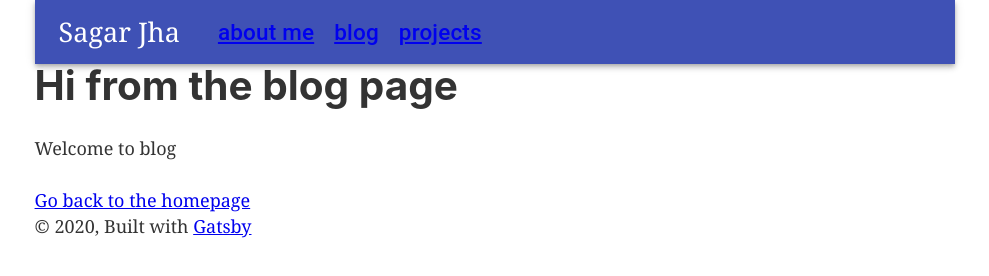
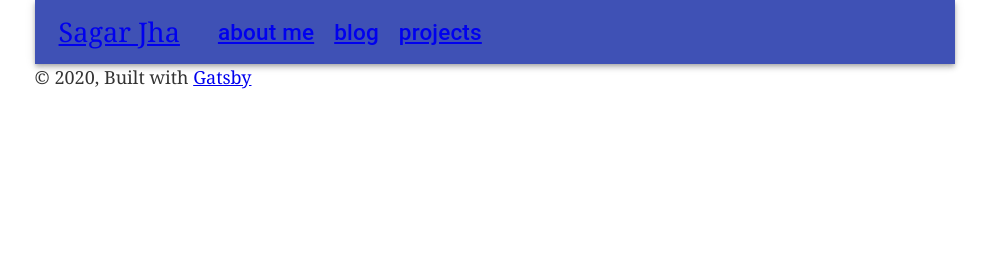
Before and after one commit to sagarjhaa/sagarjha.me, a Gatsby site: page /blog in a window 1280 px wide. Shown: the whole page, without its empty margins (145-1134 px from the left). Built offline with nearby package versions, Linux system fonts and the light colour scheme; Gatsby itself is replaced by a stand-in of ours.

Commit message:
blog setup

```diff
--- a/gatsby-config.js
+++ b/gatsby-config.js
@@ -1,8 +1,8 @@
 module.exports = {
   siteMetadata: {
-    title: `Gatsby Default Starter`,
+    title: `Sagar Jha`,
     description: `Kick off your next, great Gatsby project with this default starter. This barebones starter ships with the main Gatsby configuration files you might need.`,
-    author: `@gatsbyjs`,
+    author: `Sagar Jha`,
   },
   plugins: [
     `gatsby-plugin-react-helmet`,
@@ -10,9 +10,10 @@ module.exports = {
       resolve: `gatsby-source-filesystem`,
       options: {
         name: `images`,
-        path: `${__dirname}/src/images`,
+        path: `${__dirname}/src`,
       },
     },
+    `gatsby-transformer-remark`,
     `gatsby-transformer-sharp`,
     `gatsby-plugin-sharp`,
     {
--- a/package.json
+++ b/package.json
@@ -14,6 +14,7 @@
     "gatsby-plugin-react-helmet": "^3.2.4",
     "gatsby-plugin-sharp": "^2.5.6",
     "gatsby-source-filesystem": "^2.2.4",
+    "gatsby-transformer-remark": "^2.7.3",
     "gatsby-transformer-sharp": "^2.4.6",
     "prop-types": "^15.7.2",
     "react": "^16.13.1",
--- a/src/components/layout.js
+++ b/src/components/layout.js
@@ -7,22 +7,22 @@
 
 import React from "react"
 import PropTypes from "prop-types"
-import { useStaticQuery, graphql } from "gatsby"
+// import { useStaticQuery, graphql } from "gatsby"
 import Navbar from '../components/navbar';
 
-import Header from "./header"
+// import Header from "./header"
 import "./layout.css"
 
 const Layout = ({ children }) => {
-  const data = useStaticQuery(graphql`
-    query SiteTitleQuery {
-      site {
-        siteMetadata {
-          title
-        }
-      }
-    }
-  `)
+  //   const data = useStaticQuery(graphql`
+  //     query SiteTitleQuery {
+  //       site {
+  //         siteMetadata {
+  //           title
+  //         }
+  //       }
+  //     }
+  //   `)
 
   return (
     <>
--- a/src/components/navbar.jsx
+++ b/src/components/navbar.jsx
@@ -4,7 +4,6 @@ import AppBar from "@material-ui/core/AppBar"
 import Toolbar from "@material-ui/core/Toolbar"
 import Typography from "@material-ui/core/Typography"
 import IconButton from "@material-ui/core/IconButton"
-import MenuIcon from "@material-ui/icons/Menu"
 import { Link } from "gatsby"
 
 const useStyles = makeStyles(theme => ({
@@ -33,7 +32,7 @@ export default function Navbar() {
             aria-label="menu"
           >
             {/* <MenuIcon /> */}
-            Sagar Jha
+            <Link to="/">Sagar Jha</Link>
           </IconButton>
           <Typography variant="h6" className={classes.title}>
             <Link to="/aboutme/">about me</Link>
--- a/src/pages/blog.js
+++ b/src/pages/blog.js
@@ -1,16 +1,40 @@
 import React from "react"
-import { Link } from "gatsby"
+import { graphql } from "gatsby"
 
 import Layout from "../components/layout"
 import SEO from "../components/seo"
 
-const Blog = () => (
-  <Layout>
+const Blog = (data) => {
+  return (<Layout>
     <SEO title="Blog" />
-    <h1>Hi from the blog page</h1>
-    <p>Welcome to blog</p>
-    <Link to="/">Go back to the homepage</Link>
-  </Layout>
-)
+    {data.data.allMarkdownRemark.edges.map(({ node }) =>
+      <div key={node.id}>
+        <h4>{node.frontmatter.title}</h4>
+        <p>{node.excerpt}</p>
+        <p><span>{node.frontmatter.date}</span> <span>({node.timeToRead} minutes)</span></p>
+      </div>
+
+    )}
+  </Layout >)
+}
+
+export const query = graphql`
+  {
+    allMarkdownRemark {
+      edges {
+        node {
+          id
+          frontmatter {
+            title
+            date
+          }
+          excerpt
+          timeToRead
+          html
+        }
+      }
+    }
+  }
+`
 
 export default Blog
```
Also changed, not shown: src/components/image.js (+15 -14 lines), 1 other file.
